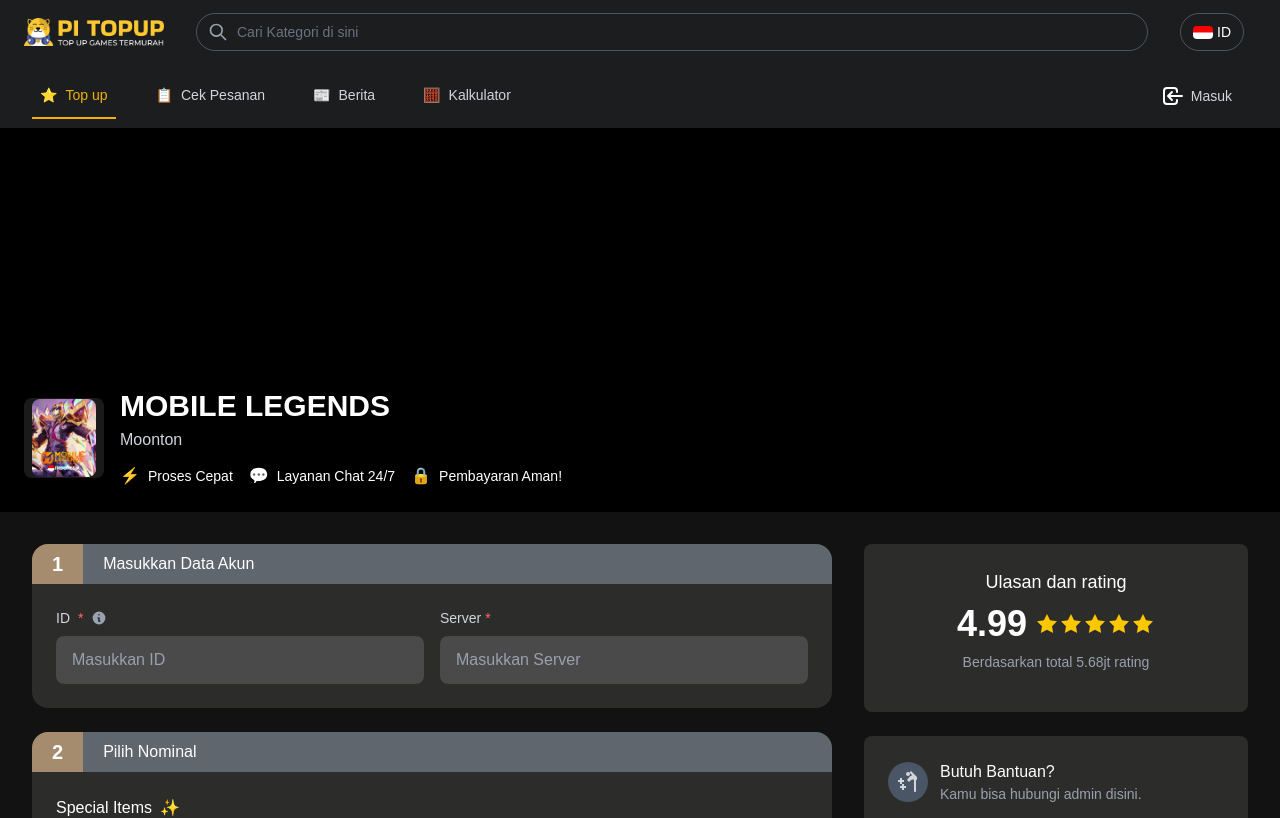
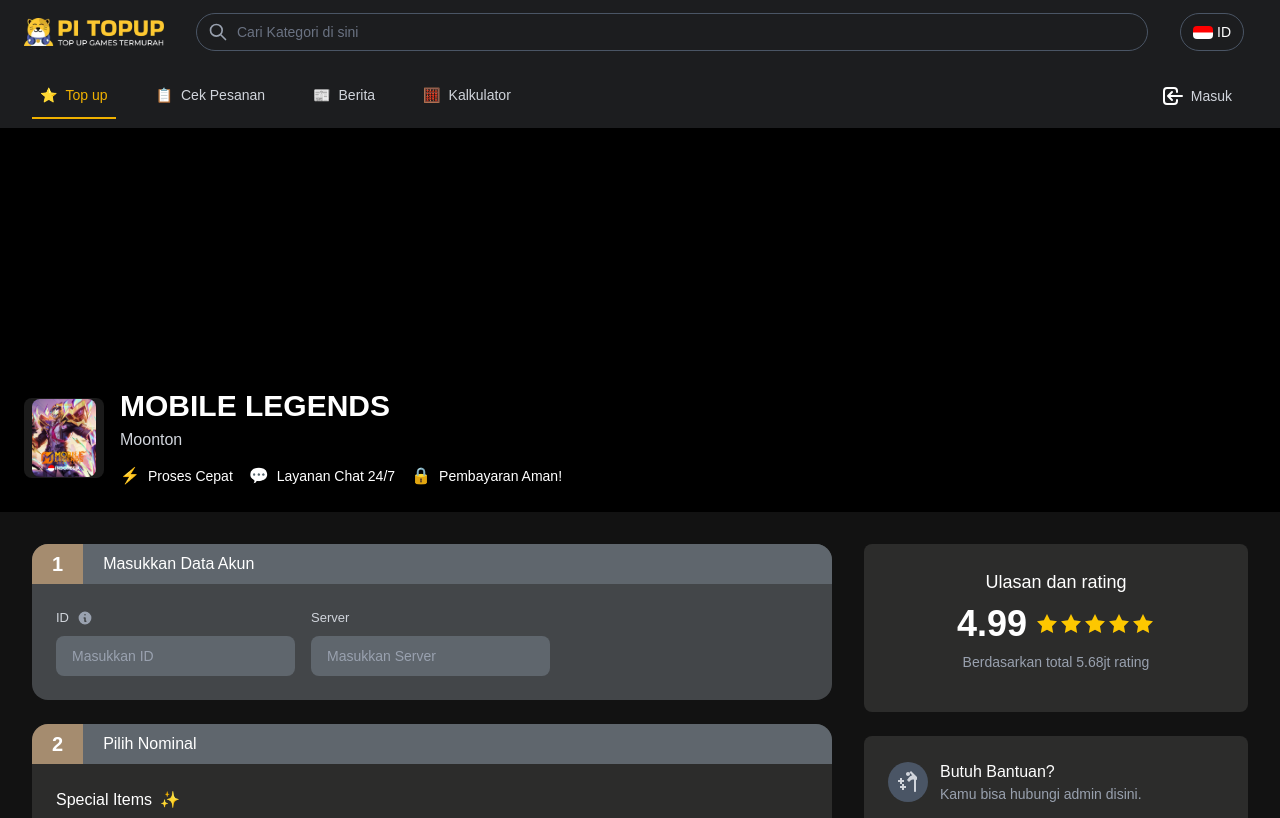
Before and after one commit to akbarryyan/topup-nextjs, a Next.js app: page /products/mobile-legends in a window 1280 px wide. Shown: the top 818 px of the page. Built offline with nearby package versions, Linux system fonts and the light colour scheme.

Commit message:
style: Update background and input styles in ProductForm component for improved aesthetics

```diff
--- a/src/components/ProductForm.js
+++ b/src/components/ProductForm.js
@@ -24,7 +24,7 @@
   return (
     <div className="space-y-6">
       {/* Step 1: Masukkan Data Akun */}
-      <div className="bg-[#2C2C2B] rounded-2xl overflow-hidden">
+      <div className="bg-[#434649] rounded-2xl overflow-hidden">
         <div className="flex">
           <div className="bg-[#A58C6F] px-4 flex items-center justify-center">
             <div className="px-1 flex items-center justify-center text-white text-xl font-semibold">
@@ -39,10 +39,10 @@
         </div>
 
         <div className="p-6 space-y-4">
-          <div className="grid grid-cols-1 md:grid-cols-2 gap-4">
+          <div className="flex items-center gap-4">
             <div>
-              <label className="block text-gray-300 text-sm font-medium mb-2 flex items-center gap-2">
-                ID <span className="text-red-400">*</span>
+              <label className="text-gray-300 text-[13px] font-medium mb-2 flex items-center gap-2">
+                ID
                 <svg
                   className="w-4 h-4 text-gray-400"
                   fill="currentColor"
@@ -60,19 +60,19 @@
                 placeholder="Masukkan ID"
                 value={formData.userId}
                 onChange={(e) => handleInputChange("userId", e.target.value)}
-                className="w-full px-4 py-3 bg-[#4A4A4A] border-0 rounded-lg text-white placeholder-gray-400 focus:outline-none focus:ring-2 focus:ring-[#A58C6F]"
+                className="w-full px-4 py-2 bg-[#5F666D] border-0 rounded-lg text-white placeholder-gray-400 placeholder:text-sm focus:outline-none focus:ring-2 focus:ring-[#A58C6F]"
               />
             </div>
             <div>
-              <label className="block text-gray-300 text-sm font-medium mb-2">
-                Server <span className="text-red-400">*</span>
+              <label className="block text-gray-300 text-[13px] font-medium mb-2">
+                Server
               </label>
               <input
                 type="text"
                 placeholder="Masukkan Server"
                 value={formData.server}
                 onChange={(e) => handleInputChange("server", e.target.value)}
-                className="w-full px-4 py-3 bg-[#4A4A4A] border-0 rounded-lg text-white placeholder-gray-400 focus:outline-none focus:ring-2 focus:ring-[#A58C6F]"
+                className="w-full px-4 py-2 bg-[#5F666D] border-0 rounded-lg text-white placeholder-gray-400 placeholder:text-sm focus:outline-none focus:ring-2 focus:ring-[#A58C6F]"
               />
             </div>
           </div>
```
